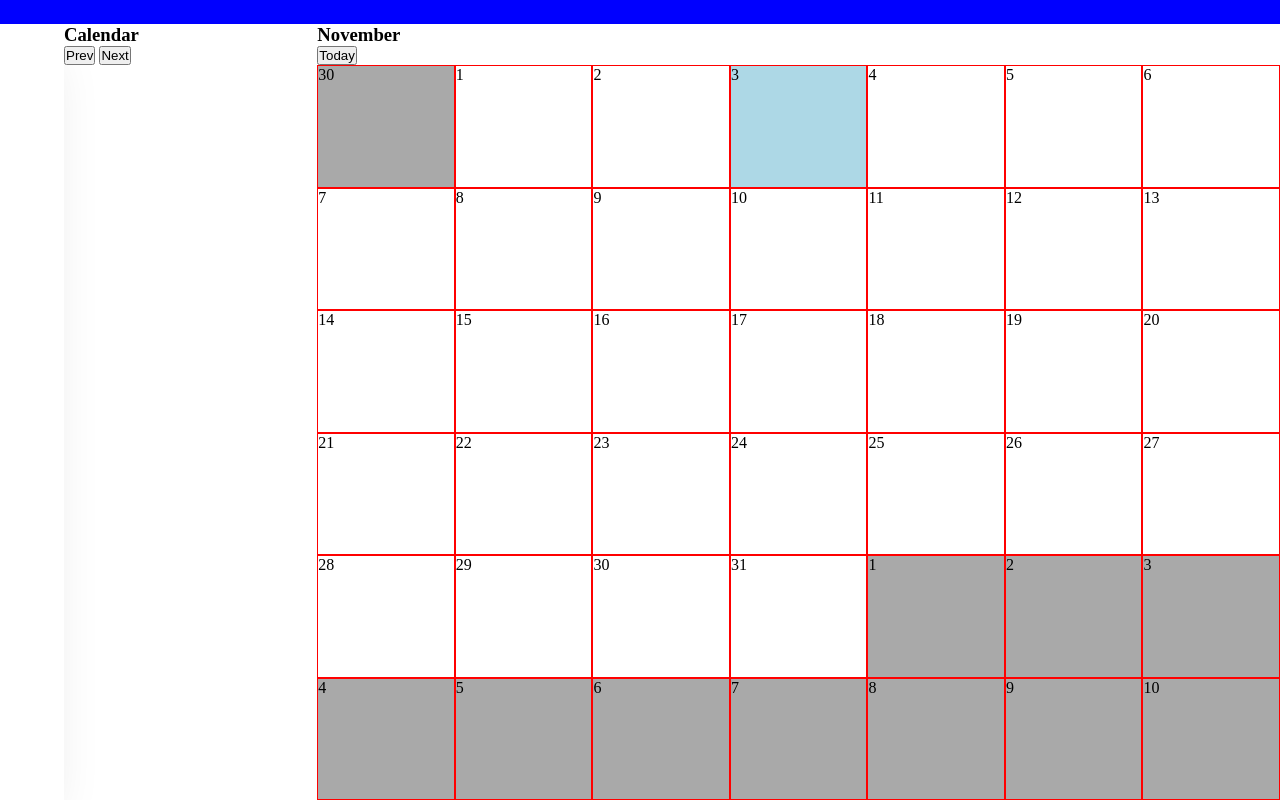
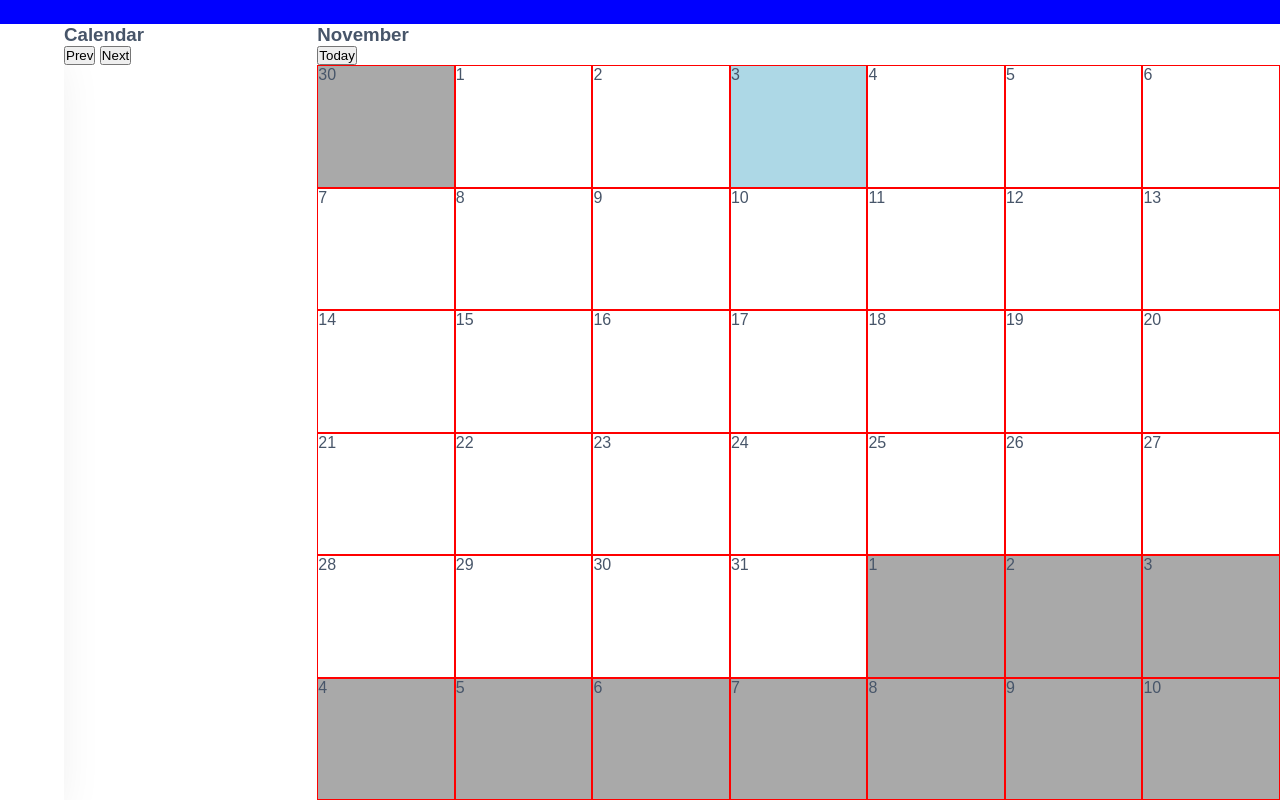
Before and after one commit to mmfallacy/task-space, a SvelteKit app: page /calendar in a window 1280 px wide. Built offline with nearby package versions, Linux system fonts and the light colour scheme.

Commit message:
feat: global font style on layout

```diff
--- a/src/routes/layout.svelte
+++ b/src/routes/layout.svelte
@@ -16,6 +16,9 @@
 
         height: 100svh;
         width: 100svw;
+
+        font-family: Arial, Helvetica, sans-serif;
+        color: #475569;
     }
     .grid .navbar {
         grid-column: span 2;
```
